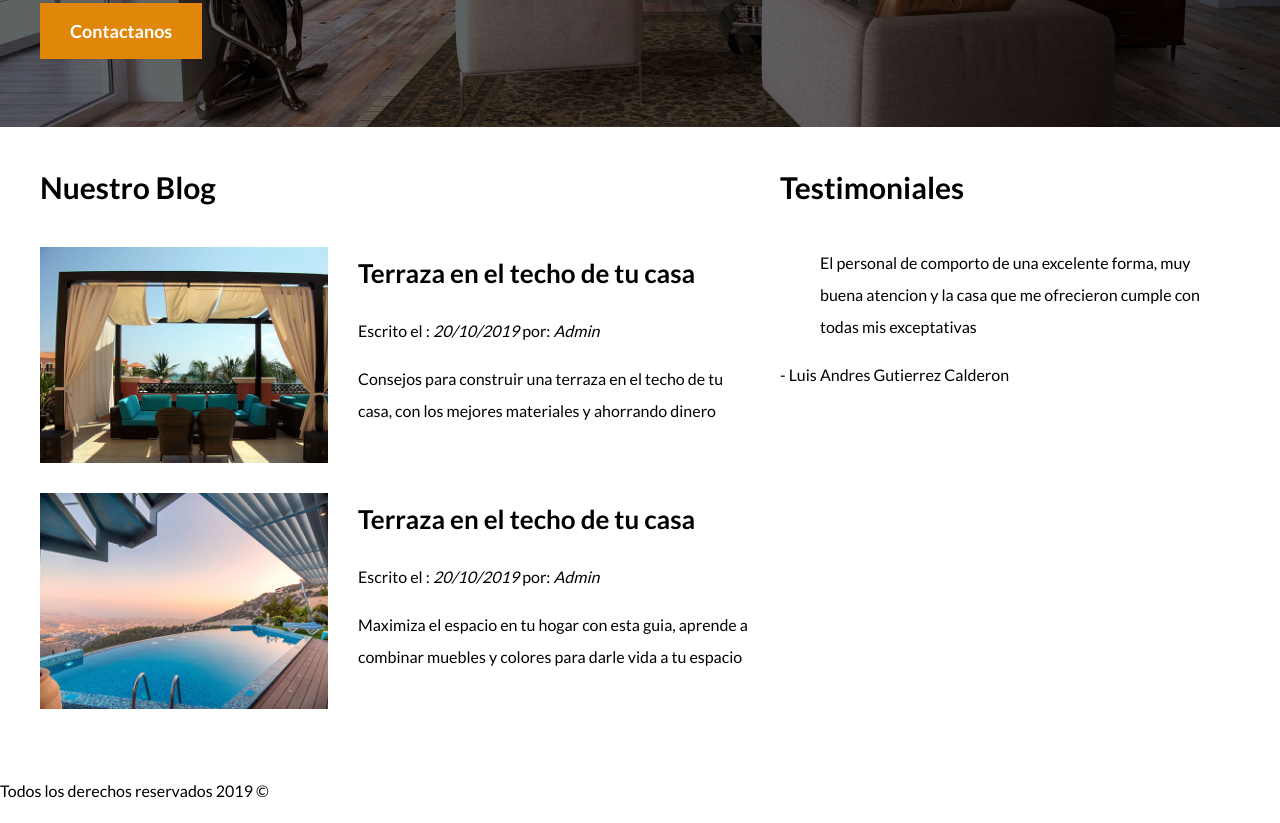
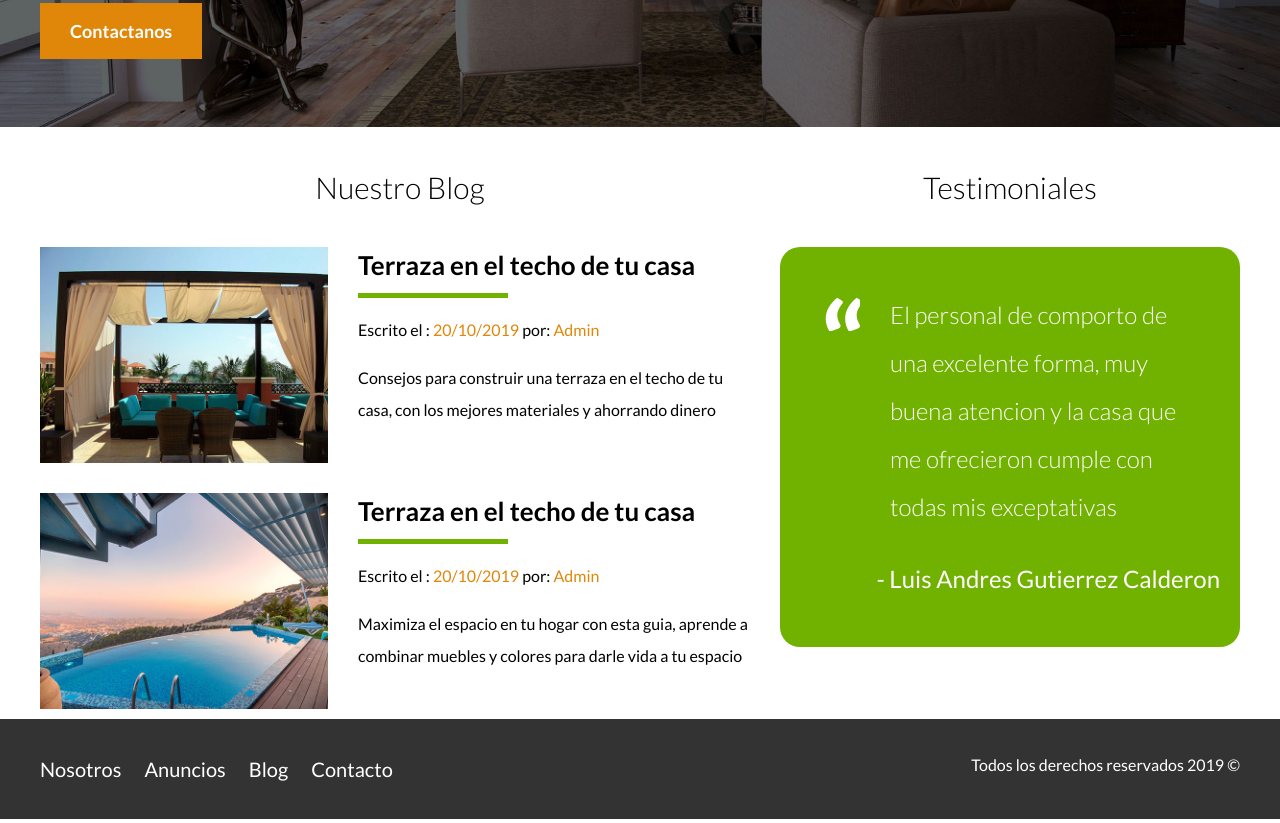
Before and after one commit to AndrosGreen/Web101, a plain HTML site: page index.html in a window 1280 px wide. Shown: the part 2429-3252 px from the top of the page. Drawn offline with Linux system fonts and the light colour scheme.

Commit message:
terminada la pagina principal

```diff
--- a/css/style.css
+++ b/css/style.css
@@ -211,6 +211,63 @@ h4 {
 .entrada-blog .texto-entrada{
     flex-basis: calc(60% - 3rem);
 }
+.texto-entrada a{
+    color:black;
+    text-decoration: none;
+}
+.texto-entrada h4{
+    margin: 0;
+    line-height: 1.4;
+}
 .entrada-blog h4 {
     margin: 0;
 }
+.texto-entrada h4::after {
+    content: '';
+    display: block;
+    width: 15rem;
+    height: .5rem;
+    background-color:#71B100;
+    margin-top: 10px;
+}
+.texto-entrada span{
+    color: #E08709;
+}
+/*** Testimoniales **/
+.testimonial {
+    background-color: #71B100;
+    font-size: 2.4rem;
+    padding: 2rem;
+    color: white;
+    border-radius: 2rem;
+}
+.testimonial p{
+    text-align: right;
+}
+.testimonial blockquote::before{
+    content:'';
+    background-image: url(../img/comilla.svg);
+    width: 4rem;
+    height: 4rem;
+    position: absolute;
+    left: -2rem;
+}
+.testimonial blockquote {
+    position: relative;
+    padding-left: 5rem;
+    font-weight: 300;
+}
+/** Footer **/
+.site-footer{
+    background-color: #333333;
+    margin: 0;
+}
+.contenedor-footer{
+    padding: 3rem 0;
+    display: flex;
+    justify-content: space-between;
+}
+.copy-right {
+    margin: 0;
+    color: white;
+}
--- a/index.html
+++ b/index.html
@@ -156,17 +156,19 @@
             <a href="#" class="boton boton-amarillo">Contactanos</a>
         </div>
     </section>
-    <div class="seccion-inferior contenedor">
+    <div class="seccion-inferior contenedor seccion">
         <section class="blog">
-            <h3>Nuestro Blog</h3>
+            <h3 class="centrar-texto fw-300">Nuestro Blog</h3>
 
             <article class="entrada-blog">
                 <div class="imagen">
                     <img src="img/blog1.jpg" alt="entrada de blog">
                 </div>
                 <div class="texto-entrada">
+                    <a href="#">
                         <h4>Terraza en el techo de tu casa</h4>
-                    <p>Escrito el : <em> 20/10/2019 </em> por: <em>Admin</em> </p>
+                    </a>
+                    <p>Escrito el : <span> 20/10/2019 </span> por: <span>Admin</span> </p>
                     <p>Consejos para construir una terraza en el techo de tu casa,
                        con los mejores materiales y ahorrando dinero
                     </p>
@@ -178,8 +180,10 @@
                     <img src="img/blog2.jpg" alt="entrada de blog">
                 </div>
                 <div class="texto-entrada">
+                    <a href="#">
                         <h4>Terraza en el techo de tu casa</h4>
-                    <p>Escrito el : <em> 20/10/2019 </em> por: <em>Admin</em> </p>
+                    </a>
+                    <p>Escrito el : <span> 20/10/2019 </span> por: <span>Admin</span> </p>
                     <p>Maximiza el espacio en tu hogar con esta guia, aprende a combinar muebles y colores para darle vida a tu espacio</p>
                 </div>
             </article>
@@ -187,25 +191,30 @@
         </section>
 
         <section class="testimoniales">
-            <h3>Testimoniales</h3>
+            <h3 class="centrar-texto fw-300">Testimoniales</h3>
+            <div class="testimonial">
                 <blockquote>
                     El personal de comporto de una excelente forma, muy buena atencion y la casa que
                     me ofrecieron cumple con todas mis exceptativas
                 </blockquote>
                 <p>- Luis Andres Gutierrez Calderon</p>
+            </div>
         </section>
 
     </div>
 
-    <footer>
+    <footer class="site-footer seccion">
+        <div class="contenedor contenedor-footer">
             <nav class="navegacion">
                 <a href="nosotros.html">Nosotros</a>
                 <a href="anuncios.html">Anuncios</a>
                 <a href="blog.html">Blog</a>
                 <a href="contacto.html">Contacto</a>
             </nav>
+            <p class="copy-right">Todos los derechos reservados 2019 &copy; </p>
+        </div>
     </footer>
 
-    <p>Todos los derechos reservados 2019 &copy; </p>
+
 </body>
 </html>
```
Lines whose indentation alone changed are shown as unchanged.
